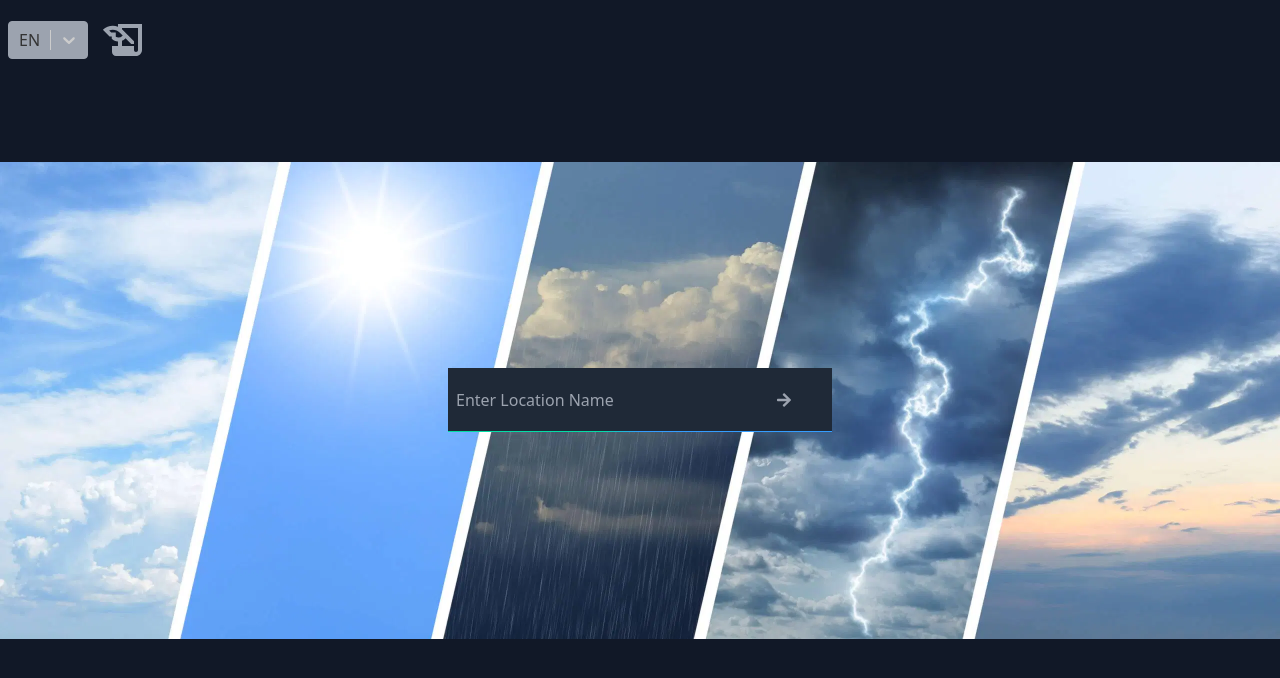
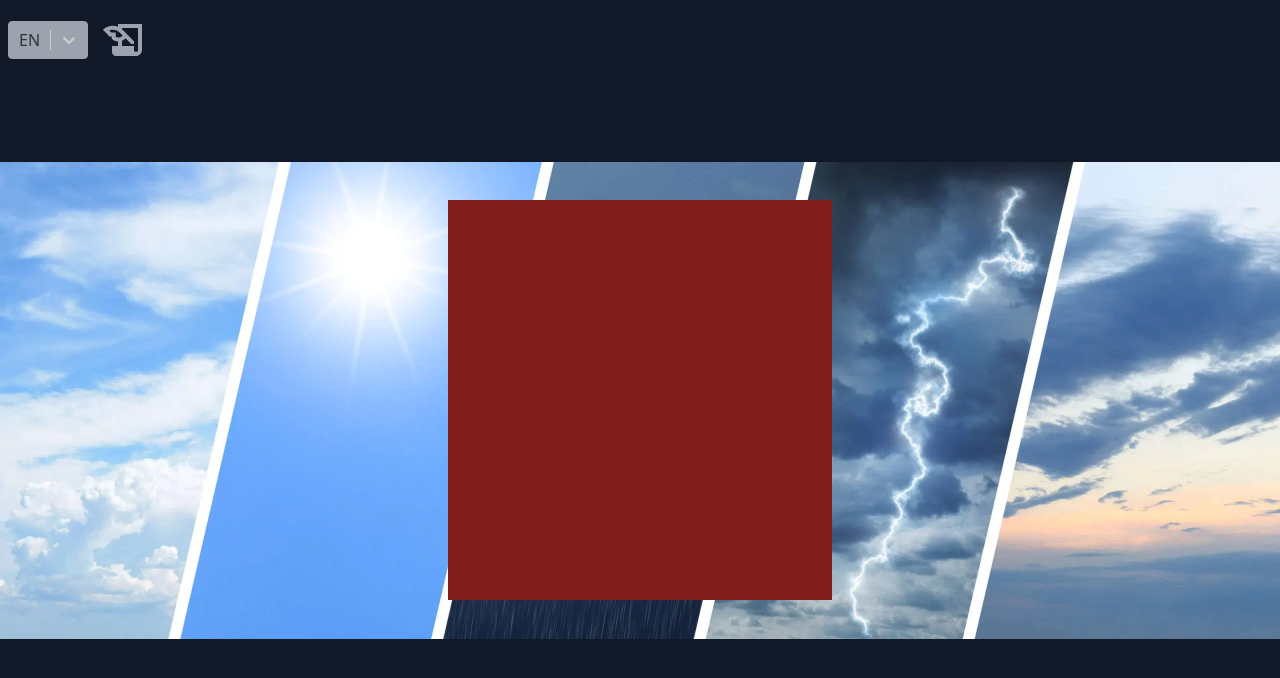
Before and after one commit to pilentboy/Weather-App, a React (Create React App) app: page / in a window 1280 px wide. Shown: the top 678 px of the page. Built offline with nearby package versions, Linux system fonts and the light colour scheme.

Commit message:
center the history MODAL

```diff
--- a/src/components/container.jsx
+++ b/src/components/container.jsx
@@ -1,7 +1,7 @@
 
 const Container = ({children}) => {
     return (
-        <div className='w-screen h-screen bg-gray-900 '>
+        <div className='w-screen h-screen relative bg-gray-900 '>
             {children}
         </div>
     );
--- a/src/pages/Header.jsx
+++ b/src/pages/Header.jsx
@@ -8,11 +8,13 @@ import { MdHistoryEdu } from "react-icons/md";
 const Header = () => {
 
     const {languages,selectedLanIndex,handleChangeLan}=useContext(Settings)
-    const [histoyModal,setHistoryModal]=useState(false)
+    const [histoyModal,setHistoryModal]=useState(true)
 
     return (
         <>
-        <header className="w-screen container fixed top-0 left-[50%] translate-x-[-50%] px-4  my-4  flex items-center bg-transparent z-[999] md:px-2">
+        <nav>
+
+            <header className="w-screen container absolute top-0 left-[50%] translate-x-[-50%] px-4  my-4  flex items-center  z-[999] md:px-2">
 
                 <Select
                 onChange={e => handleChangeLan(e.value)}
@@ -33,21 +35,28 @@ const Header = () => {
                     }}
                 />
 
-
                 <button
                 onClick={()=> setHistoryModal(prev => !prev)}
                 className="ms-3 cursor-pointer text-5xl text-gray-400 hover:scale-110 duration-200">
                     <MdHistoryEdu/>
                 </button>
 
+
+
+            </header>
+
             {/* display searched history */}
-            <div className={`
-                 w-72 md:w-96 h-72 z-[999] bg-red-900 fixed top-[50%] left-[50%] translate-x-[-50%] translate-y-[50%] animate__fadeIn animate__animated animate__fast
-                ${histoyModal ? 'flex' : 'hidden'}`}>
+            <div
+                className={`
+                    w-72 md:w-96 h-[400px] z-[999] bg-red-900 absolute top-[50%] left-[50%] translate-x-[-50%] translate-y-[-50%]
+                    animate__fadeIn animate__animated animate__fast
+                    ${histoyModal ? 'flex' : 'hidden'}`}
+            >
 
             </div>
 
-        </header>
+        </nav>
+
         <Outlet/>
         </>
 
--- a/src/pages/Home.jsx
+++ b/src/pages/Home.jsx
@@ -42,7 +42,7 @@ const Home = () => {
 
     return (
 
-        <div className='container h-dvh   flex justify-center items-center relative '>
+        <div className='container h-dvh  flex justify-center items-center relative '>
 
             <img
             src={process.env.PUBLIC_URL + '/assets/image/homeBG.webp'}
@@ -87,7 +87,6 @@ const Home = () => {
 
           </form>
 
-
         </div>
 
     );
```
Lines whose indentation alone changed are shown as unchanged.
